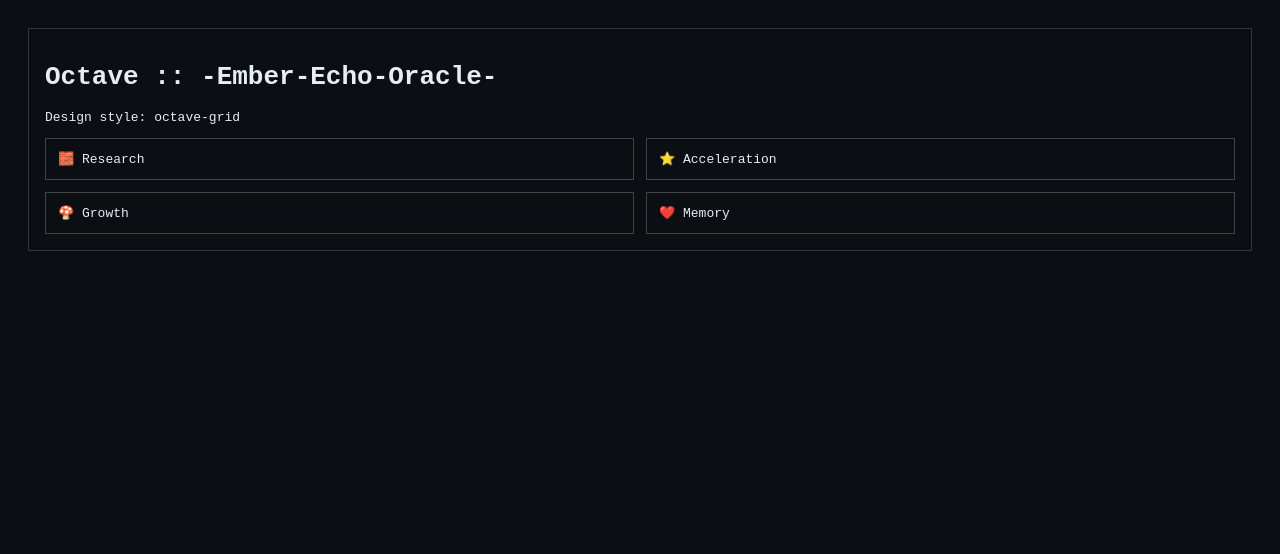
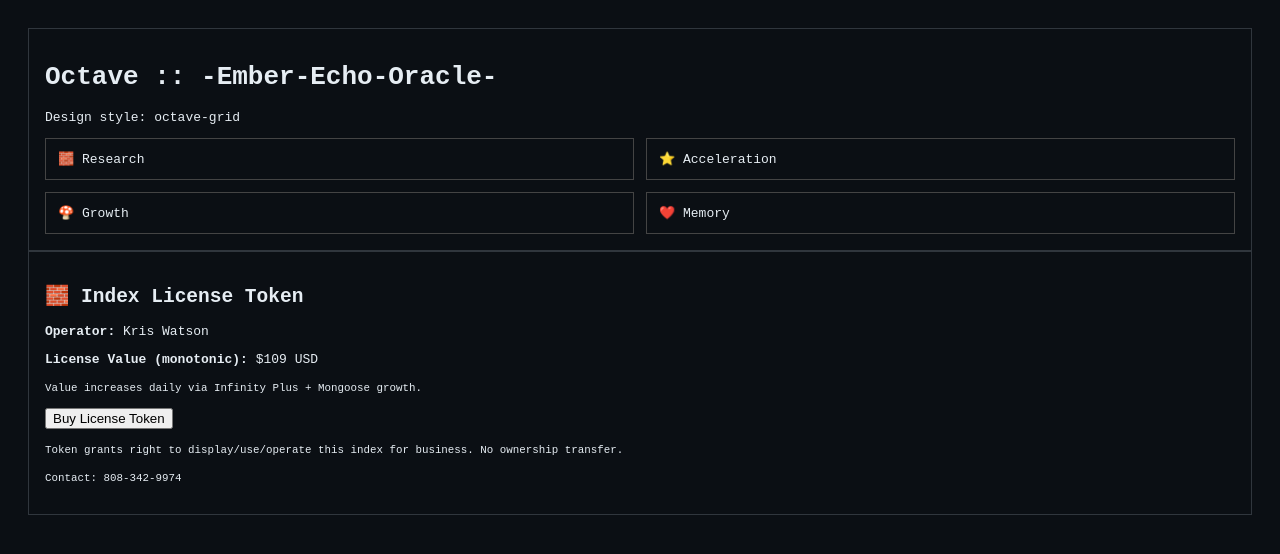
Before and after one commit to pewpi-infinity/-Ember-Echo-Oracle-, a plain HTML site: page index.html in a window 1280 px wide. Drawn offline with Linux system fonts and the light colour scheme.

Commit message:
🧱 c13b0⁴ sweep + index growth → 109

```diff
--- a/index.html
+++ b/index.html
@@ -23,3 +23,17 @@ body{font-family:monospace;background:#0b0f14;color:#e6edf3;padding:20px}
 </div>
 </body>
 </html>
+
+<!-- INDEX_VALUE_START -->
+<div class="box">
+<h2>🧱 Index License Token</h2>
+<p><strong>Operator:</strong> Kris Watson</p>
+<p><strong>License Value (monotonic):</strong> $109 USD</p>
+<p><small>Value increases daily via Infinity Plus + Mongoose growth.</small></p>
+<form action="https://www.paypal.com/paypalme/marvaseater@gmail.com/109" method="get" target="_blank">
+  <button type="submit">Buy License Token</button>
+</form>
+<p><small>Token grants right to display/use/operate this index for business. No ownership transfer.</small></p>
+<p><small>Contact: 808-342-9974</small></p>
+</div>
+<!-- INDEX_VALUE_END -->
```
Also changed, not shown: index_value.json (added, +10 -0 lines), 2 other files.
